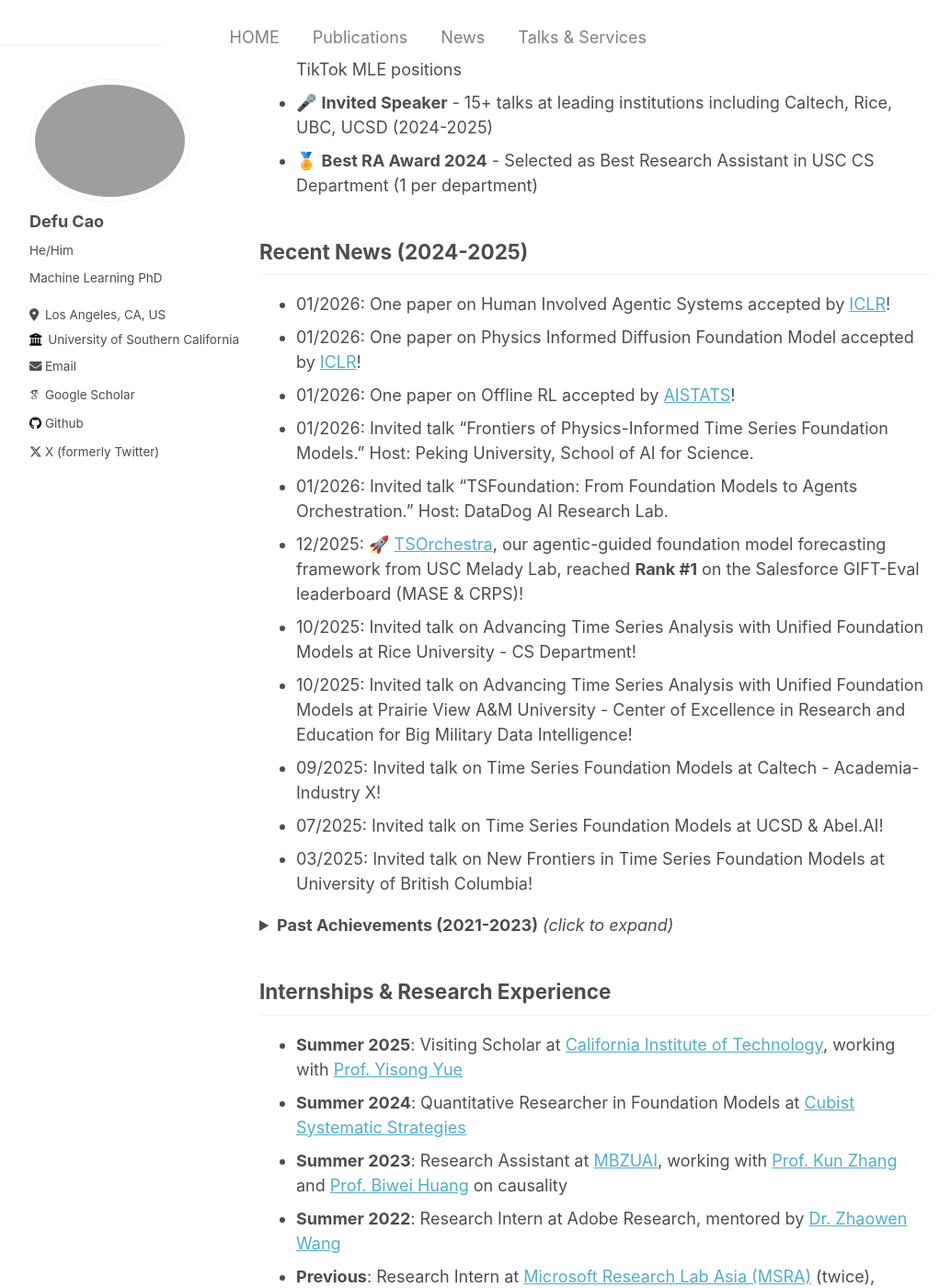
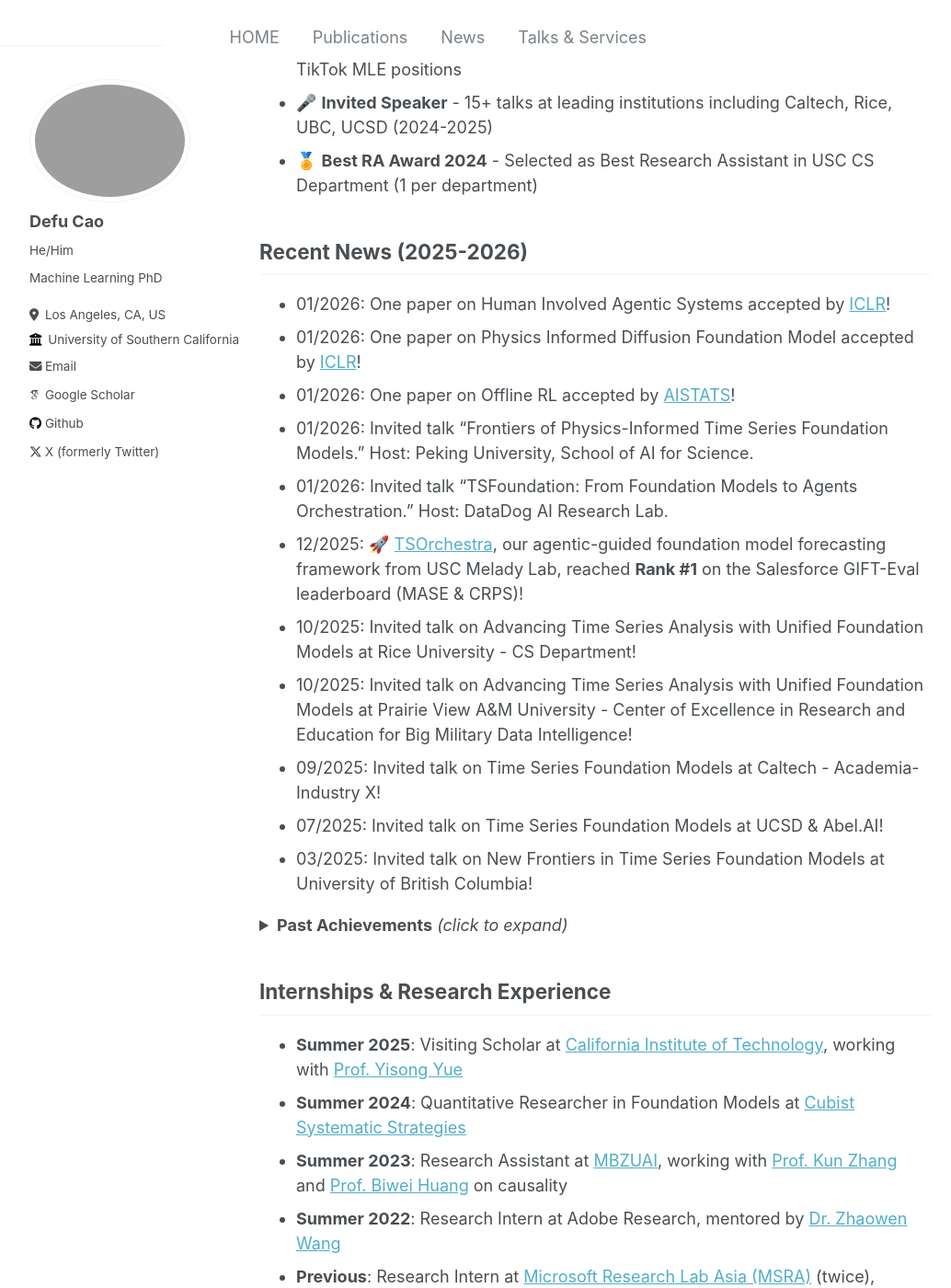
Before and after one commit to idevede/idevede.github.io, a Jekyll site: the page built from _pages/about.md, in a window 1280 px wide and 1400 px high, scrolled down 928 px. Shown: the whole window at 92% size, without its empty margins (18-1052 px from the left). Built offline with Jekyll 4.4.1, drawn with Linux system fonts in a browser that asks for light colours; some web fonts are replaced; comment, search, counter and statistics services are not loaded.

Commit message:
add news in 2026

```diff
--- a/_pages/about.md
+++ b/_pages/about.md
@@ -25,7 +25,7 @@ In addition, he is also interested in causal representation learning and pre-tra
 - 🎤 **Invited Speaker** - 15+ talks at leading institutions including Caltech, Rice, UBC, UCSD (2024-2025)
 - 🏅 **Best RA Award 2024** - Selected as Best Research Assistant in USC CS Department (1 per department)
 
-## Recent News (2024-2025)
+## Recent News (2025-2026)
 
 - 01/2026: One paper on Human Involved Agentic Systems  accepted by [ICLR](https://iclr.cc/)!
 - 01/2026: One paper on Physics Informed Diffusion Foundation Model accepted by [ICLR](https://iclr.cc/)!
@@ -40,7 +40,7 @@ In addition, he is also interested in causal representation learning and pre-tra
 - 03/2025: Invited talk on New Frontiers in Time Series Foundation Models at University of British Columbia!
 
 <details markdown="1">
-<summary><strong>Past Achievements (2021-2023)</strong> <i>(click to expand)</i></summary>
+<summary><strong>Past Achievements</strong> <i>(click to expand)</i></summary>
 - 10/2024: Invited talk on Time Series Foundation Model in QuantLLM Community!
 - 10/2024: Invited talk on Time Series Foundation Model in Lehigh University!
 - 09/2024: Invited talk on Time Series Foundation Model in Emory University!
```
Also changed, not shown: _pages/news.md (+2 -2 lines).
